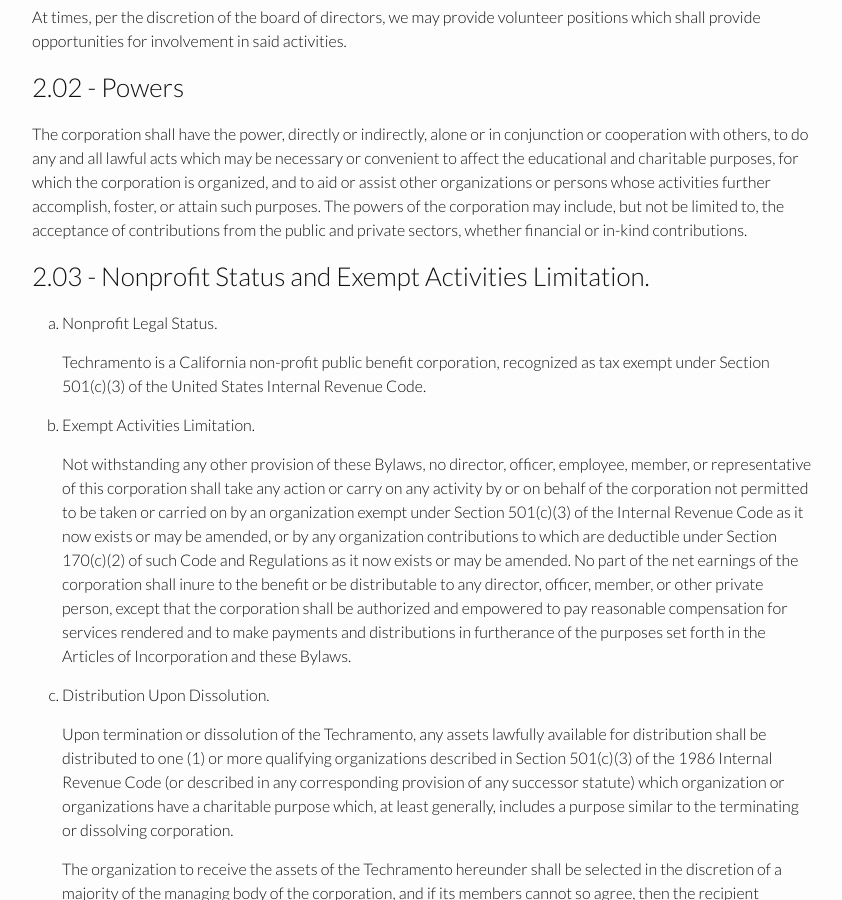
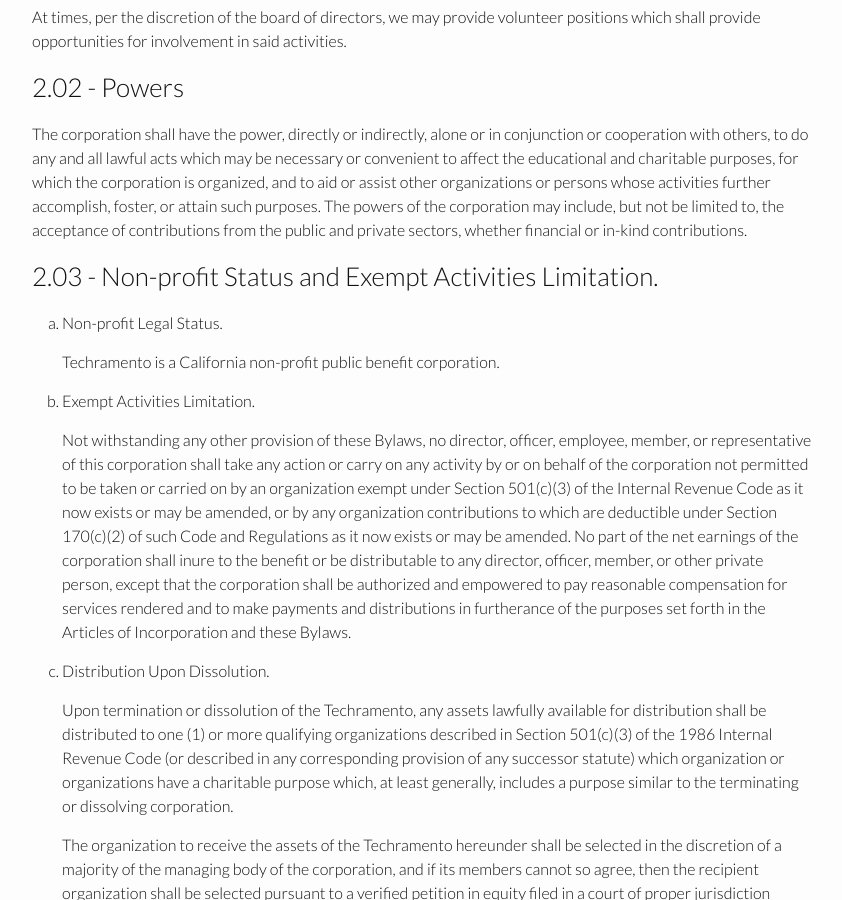
Before and after one commit to techramento/techramento.github.io, a Jekyll site: the page built from BYLAWS.md, in a window 1280 px wide and 900 px high, scrolled down 1091 px. Shown: the whole window, without its empty margins (218-1060 px from the left). Built offline with Jekyll 4.4.1, drawn with Linux system fonts in a browser that asks for light colours.

Commit message:
Remove declaration of 501(c)(3) status
Pending Federal approval

```diff
--- a/BYLAWS.md
+++ b/BYLAWS.md
@@ -46,11 +46,11 @@
 
 The corporation shall have the power, directly or indirectly, alone or in conjunction or cooperation with others, to do any and all lawful acts which may be necessary or convenient to affect the educational and charitable purposes, for which the corporation is organized, and to aid or assist other organizations or persons whose activities further accomplish, foster, or attain such purposes.  The powers of the corporation may include, but not be limited to, the acceptance of contributions from the public and private sectors, whether financial or in-kind contributions.
 
-### 2.03 - Nonprofit Status and Exempt Activities Limitation.
+### 2.03 - Non-profit Status and Exempt Activities Limitation.
 
-1. Nonprofit Legal Status.
+1. Non-profit Legal Status.
 
-    {{ site.legal_title }} is a California non-profit public benefit corporation, recognized as tax exempt under Section 501(c)(3) of the United States Internal Revenue Code.
+    {{ site.legal_title }} is a California non-profit public benefit corporation.
 
 1. Exempt Activities Limitation.
 
```
